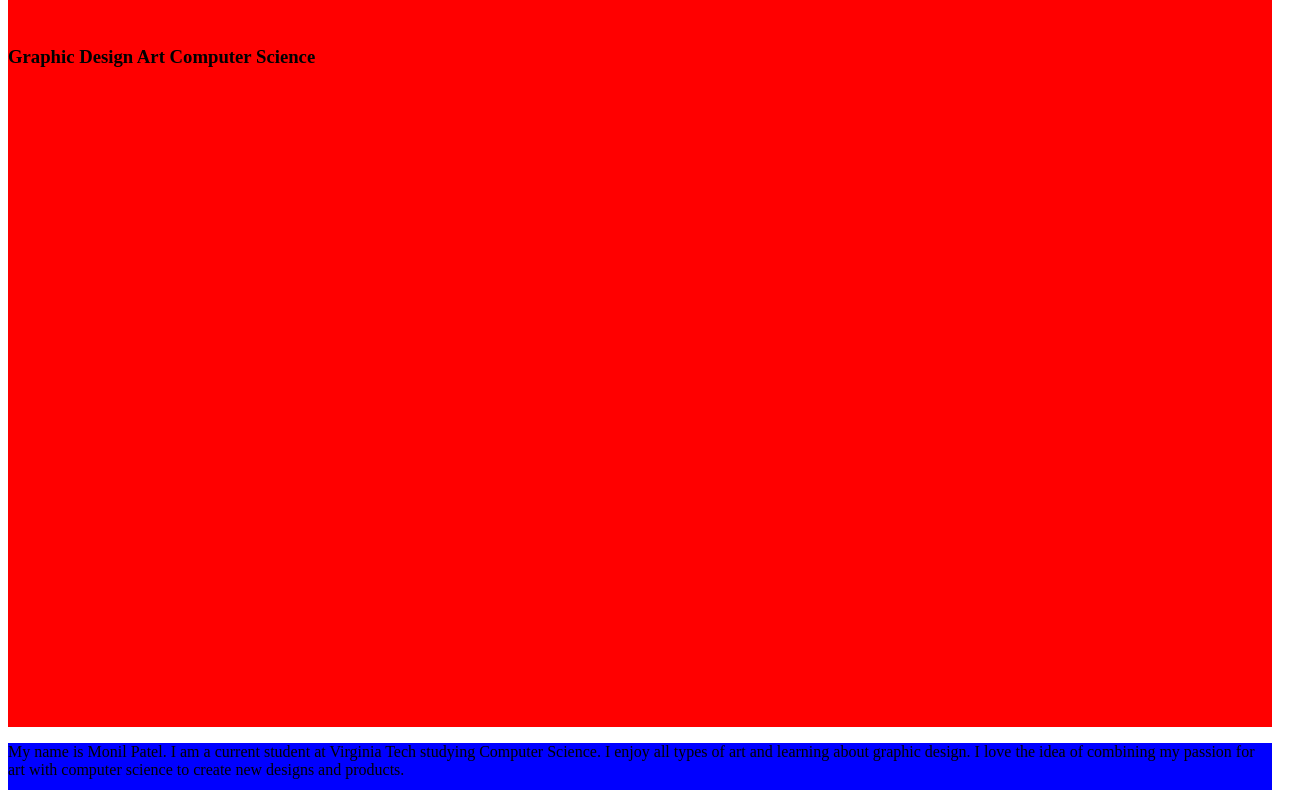
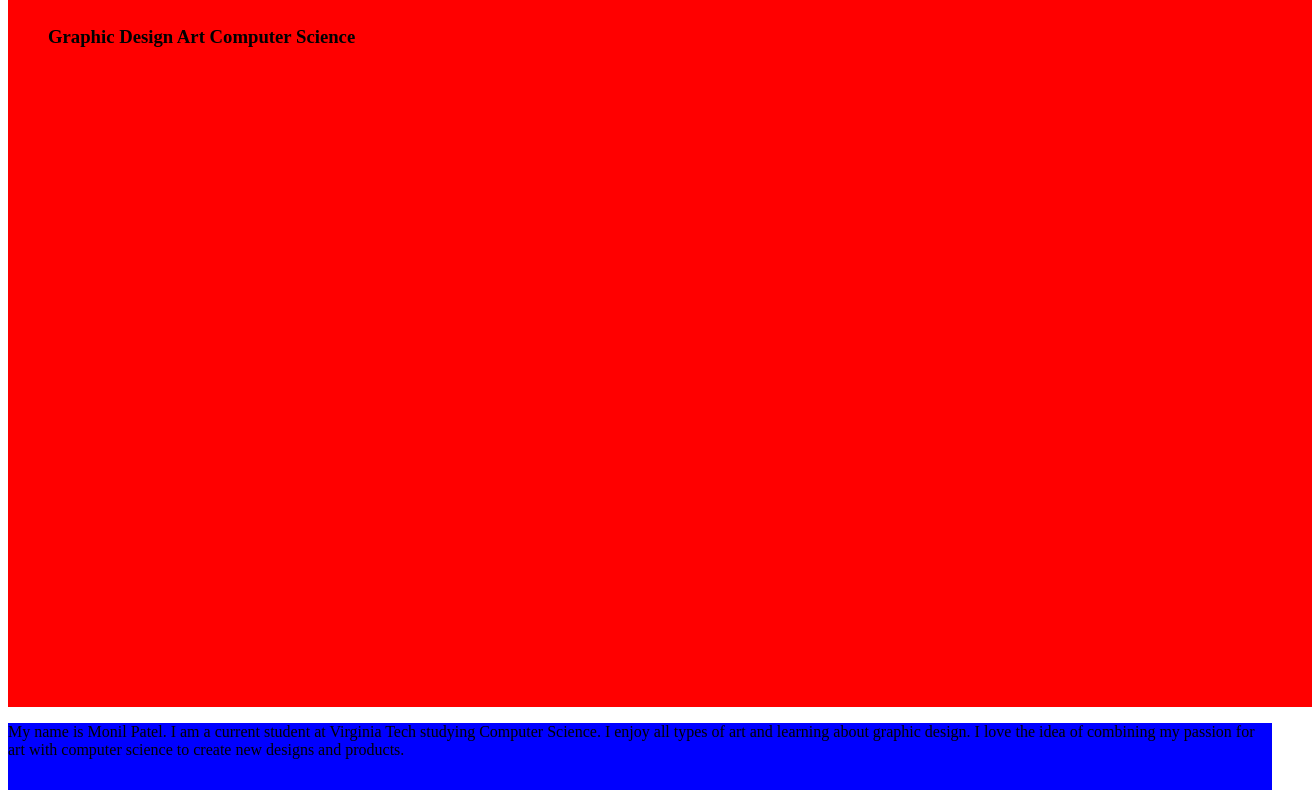
Before and after one commit to monilpatel/monilpatel.github.io, a plain HTML site: page index.html in a window 1280 px wide. Shown: the part 81-871 px from the top of the page, 1312 px wide, since content can reach past the window. Drawn offline with Linux system fonts and the light colour scheme.

Commit message:
Update monilpatel.css

```diff
--- a/monilpatel.css
+++ b/monilpatel.css
@@ -15,7 +15,8 @@
    width:100%;
    height:700px;
    background-color:red;
-   padding-top:100px;
+   padding-top:80px;
+   padding-left:40px;
 }
 
 #About{
```
